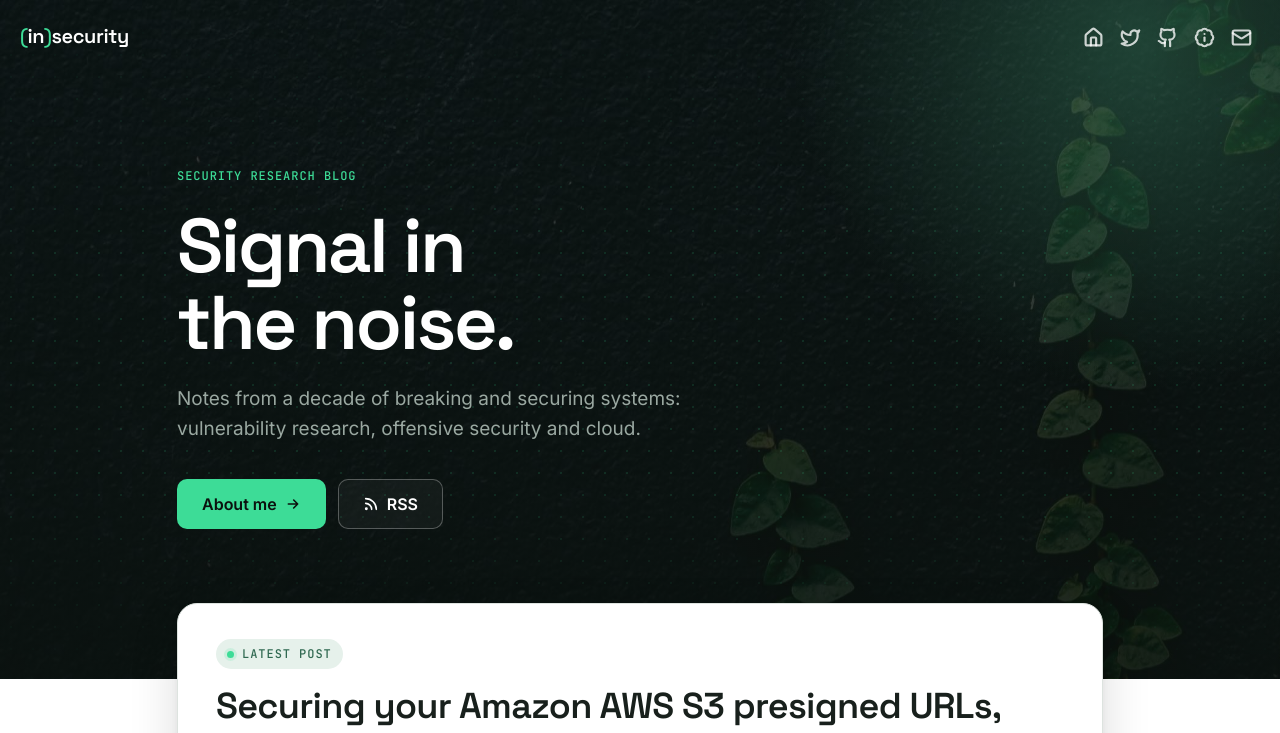
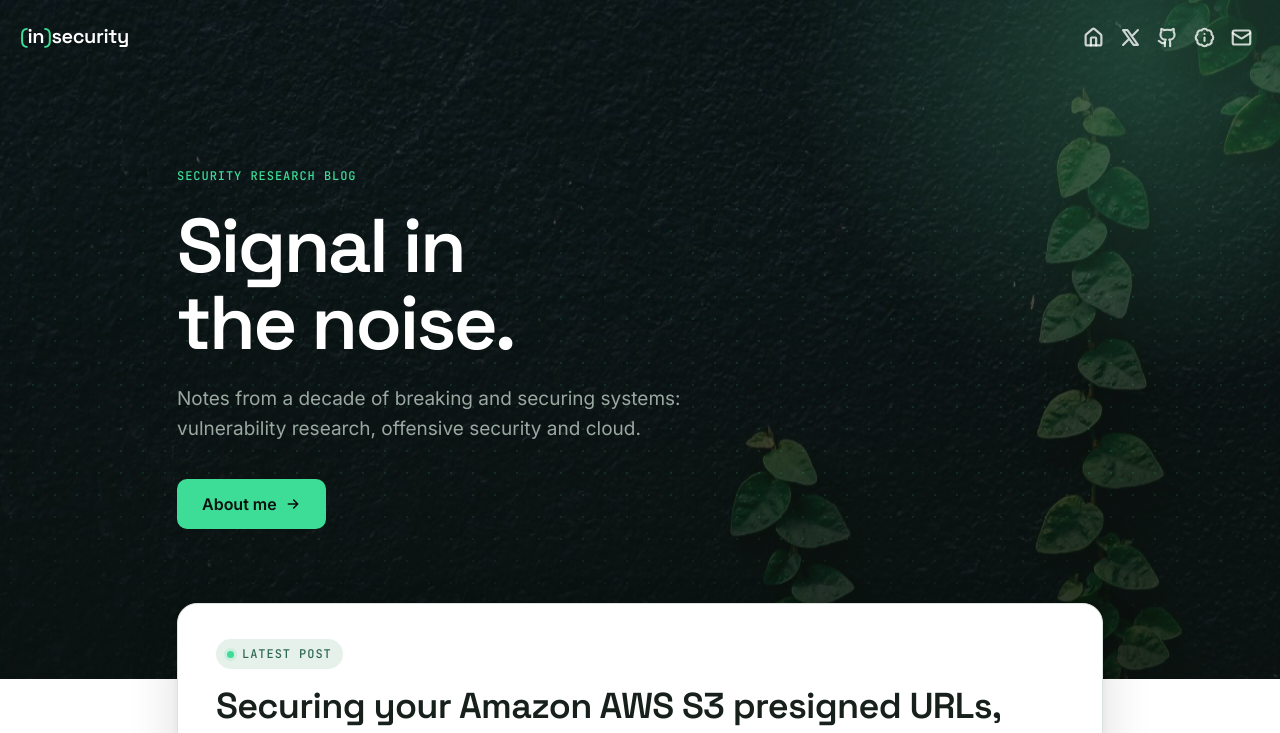
Before and after one commit to santoru/insecurity, a Jekyll site: the page built from index.html, in a window 1280 px wide and 1400 px high. Shown: the top 733 px of the window. Built offline with Jekyll 4.4.1, drawn with Linux system fonts in a browser that asks for light colours; the list of posts is cut into pages by our own code.

Commit message:
X icon, hero without RSS, lighter header filter, navbar switch over card
- Replace the Twitter bird with an X icon drawn in the same stroke style
  as the other navbar/footer icons; links now point to x.com
- Remove the RSS button from the home hero
- Header photo slightly more visible (ink filter .78/.90 -> .66/.84)
- Navbar turns solid when it reaches content that overlaps the header
  (the home "Latest post" card), so its white icons never sit on white

```diff
--- a/_includes/footer.html
+++ b/_includes/footer.html
@@ -21,12 +21,12 @@
                     </li>
                     {% if site.twitter_username %}
                     <li class="list-inline-item">
-                        <a class="twitter" href="https://twitter.com/{{ site.twitter_username }}" aria-label="Twitter">
+                        <a class="x" href="https://x.com/{{ site.twitter_username }}" aria-label="X">
                             <svg xmlns="http://www.w3.org/2000/svg" width="24" height="24" viewBox="0 0 24 24"
                                 fill="none" stroke="currentColor" stroke-width="2.5" stroke-linecap="round"
-                                stroke-linejoin="round" class="lucide lucide-twitter-icon lucide-twitter">
-                                <path
-                                    d="M22 4s-.7 2.1-2 3.4c1.6 10-9.4 17.3-18 11.6 2.2.1 4.4-.6 6-2C3 15.5.5 9.6 3 5c2.2 2.6 5.6 4.1 9 4-.9-4.2 4-6.6 7-3.8 1.1 0 3-1.2 3-1.2z" />
+                                stroke-linejoin="round" class="icon-x" aria-hidden="true">
+                                <path d="M3.5 3.5h5L20.5 20.5h-5z" />
+                                <path d="M20.5 3.5l-5.6 5.6M9.1 14.9l-5.6 5.6" />
                             </svg>
                         </a>
                     </li>
--- a/_includes/nav.html
+++ b/_includes/nav.html
@@ -23,13 +23,13 @@
                     </a>
                 </li>
                 <li class="nav-item">
-                    <a class="nav-link" href="https://twitter.com/{{ site.twitter_username }}" aria-label="Twitter">
+                    <a class="nav-link" href="https://x.com/{{ site.twitter_username }}" aria-label="X">
                         <svg xmlns="http://www.w3.org/2000/svg" width="24" height="24" viewBox="0 0 24 24" fill="none"
                             stroke="currentColor" stroke-width="2.5" stroke-linecap="round" stroke-linejoin="round"
-                            class="lucide lucide-twitter-icon lucide-twitter">
-                            <path
-                                d="M22 4s-.7 2.1-2 3.4c1.6 10-9.4 17.3-18 11.6 2.2.1 4.4-.6 6-2C3 15.5.5 9.6 3 5c2.2 2.6 5.6 4.1 9 4-.9-4.2 4-6.6 7-3.8 1.1 0 3-1.2 3-1.2z" />
-                        </svg>
+                            class="icon-x" aria-hidden="true">
+                                <path d="M3.5 3.5h5L20.5 20.5h-5z" />
+                                <path d="M20.5 3.5l-5.6 5.6M9.1 14.9l-5.6 5.6" />
+                            </svg>
                     </a>
                 </li>
                 <li class="nav-item">
--- a/_layouts/home.html
+++ b/_layouts/home.html
@@ -15,12 +15,6 @@ layout: default
                         <a class="btn btn-signal btn-lg" href="{{ '/about/' | relative_url }}">About me
                             <svg viewBox="0 0 24 24" fill="none" stroke="currentColor" stroke-width="2.4" stroke-linecap="round" stroke-linejoin="round" aria-hidden="true"><path d="M5 12h14M13 6l6 6-6 6" /></svg>
                         </a>
-                        <a class="btn btn-outline-light btn-lg" href="{{ '/feed.xml' | relative_url }}">
-                            <svg viewBox="0 0 24 24" fill="none" stroke="currentColor" stroke-width="2.4" stroke-linecap="round" stroke-linejoin="round" aria-hidden="true">
-                                <path d="M4 11a9 9 0 0 1 9 9" /><path d="M4 4a16 16 0 0 1 16 16" /><circle cx="5" cy="19" r="1" />
-                            </svg>
-                            RSS
-                        </a>
                     </div>
                 </div>
             </div>
@@ -28,7 +22,7 @@ layout: default
     </div>
 </header>
 
-<main class="container home-main">
+<main class="container home-main" data-overlaps-header>
     <div class="row">
         <div class="col-lg-10 offset-lg-1 col-md-10 offset-md-1">
             {{ content }}
--- a/assets/css/site.css
+++ b/assets/css/site.css
@@ -56,7 +56,7 @@ body { background: var(--white); }
   /* Photo behind a dark ink filter; glow and dot grid sit on top */
   background-color: var(--ink-950);
   background-image:
-    linear-gradient(180deg, rgba(11, 17, 14, .78) 0%, rgba(11, 17, 14, .9) 100%),
+    linear-gradient(180deg, rgba(11, 17, 14, .66) 0%, rgba(11, 17, 14, .84) 100%),
     url('/assets/img/bg.jpg');
   background-size: cover;
   background-position: center 40%;
```
Also changed, not shown: _layouts/default.html (+7 -1 lines).
